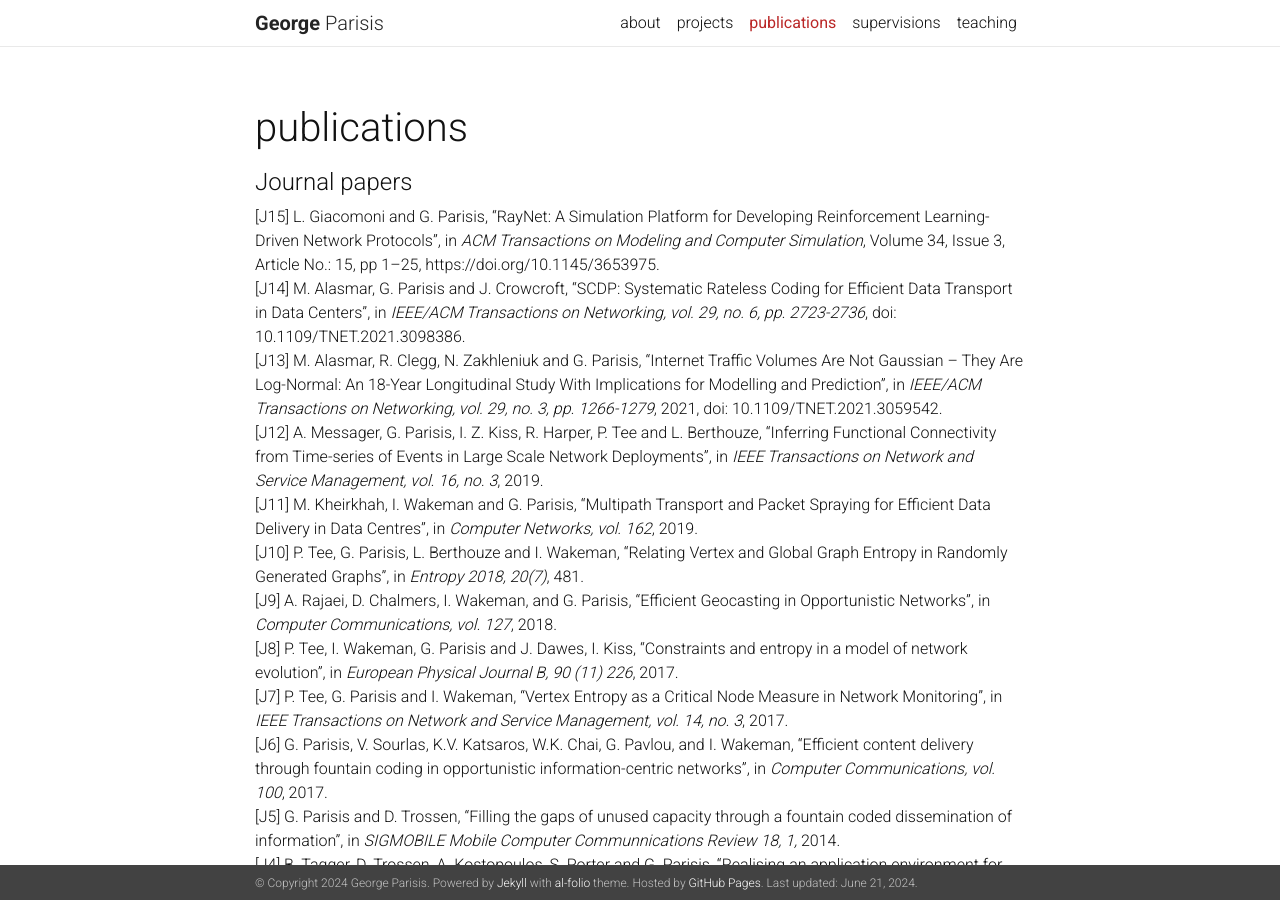
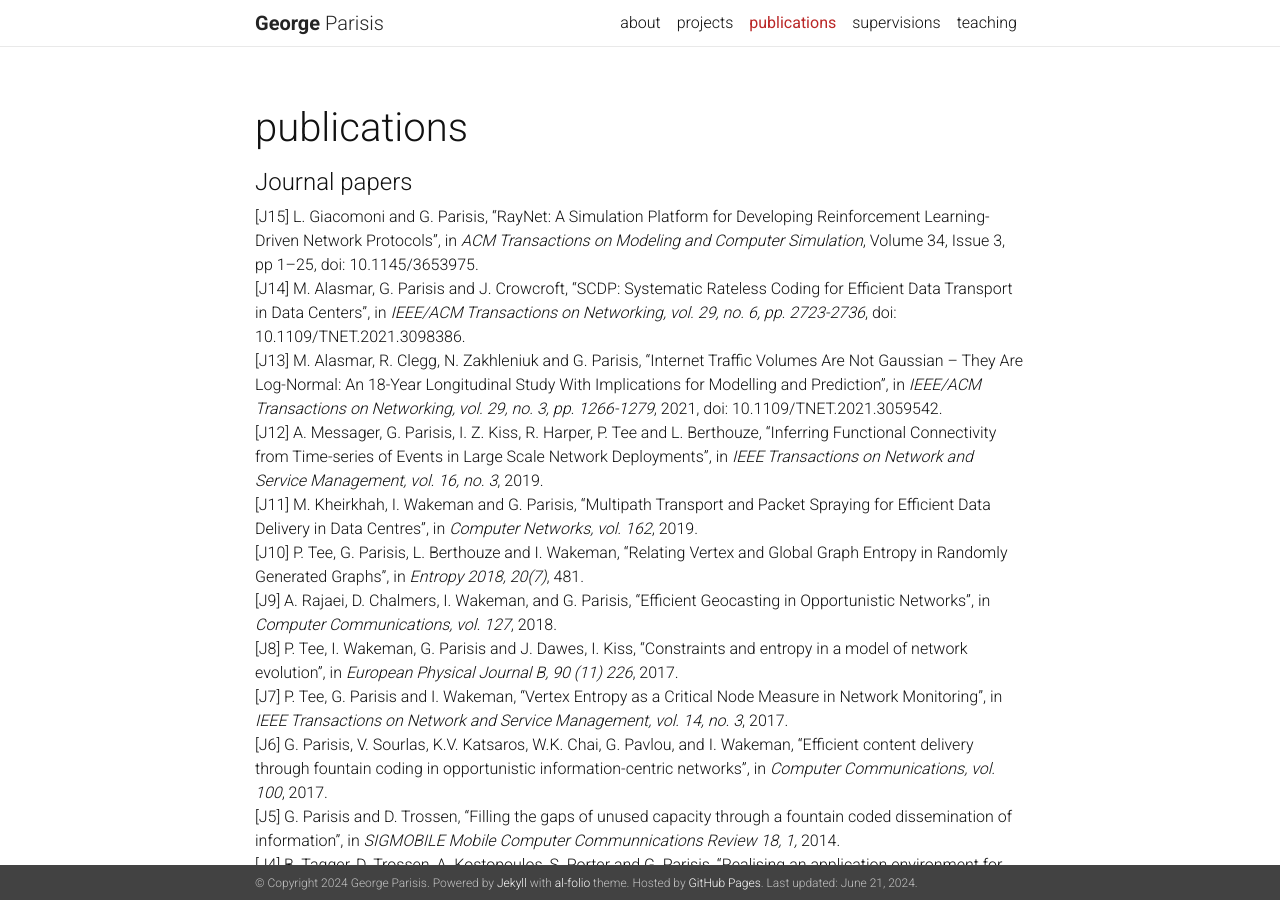
Before and after one commit to georgeparisis/georgeparisis.github.io, a Jekyll site: the page built from _pages/publications.md, in a window 1280 px wide and 900 px high. Built offline with Jekyll 4.4.1, drawn with Linux system fonts in a browser that asks for light colours; nearby versions of some CDN libraries; a style sheet for code colours, icons or effects is not loaded.

Commit message:
Update publications.md

```diff
--- a/_pages/publications.md
+++ b/_pages/publications.md
@@ -9,7 +9,7 @@ nav: true
 
 
 #### Journal papers
-[J15] L. Giacomoni and G. Parisis, "RayNet: A Simulation Platform for Developing Reinforcement Learning-Driven Network Protocols", in *ACM Transactions on Modeling and Computer Simulation*, Volume 34, Issue 3, Article No.: 15, pp 1–25, https://doi.org/10.1145/3653975.
+[J15] L. Giacomoni and G. Parisis, "RayNet: A Simulation Platform for Developing Reinforcement Learning-Driven Network Protocols", in *ACM Transactions on Modeling and Computer Simulation*, Volume 34, Issue 3, pp 1–25, doi: 10.1145/3653975.
 <br>
 [J14] M. Alasmar, G. Parisis and J. Crowcroft, "SCDP: Systematic Rateless Coding for Efficient Data Transport in Data Centers", in *IEEE/ACM Transactions on Networking, vol. 29, no. 6, pp. 2723-2736*, doi: 10.1109/TNET.2021.3098386.
 <br>
```
